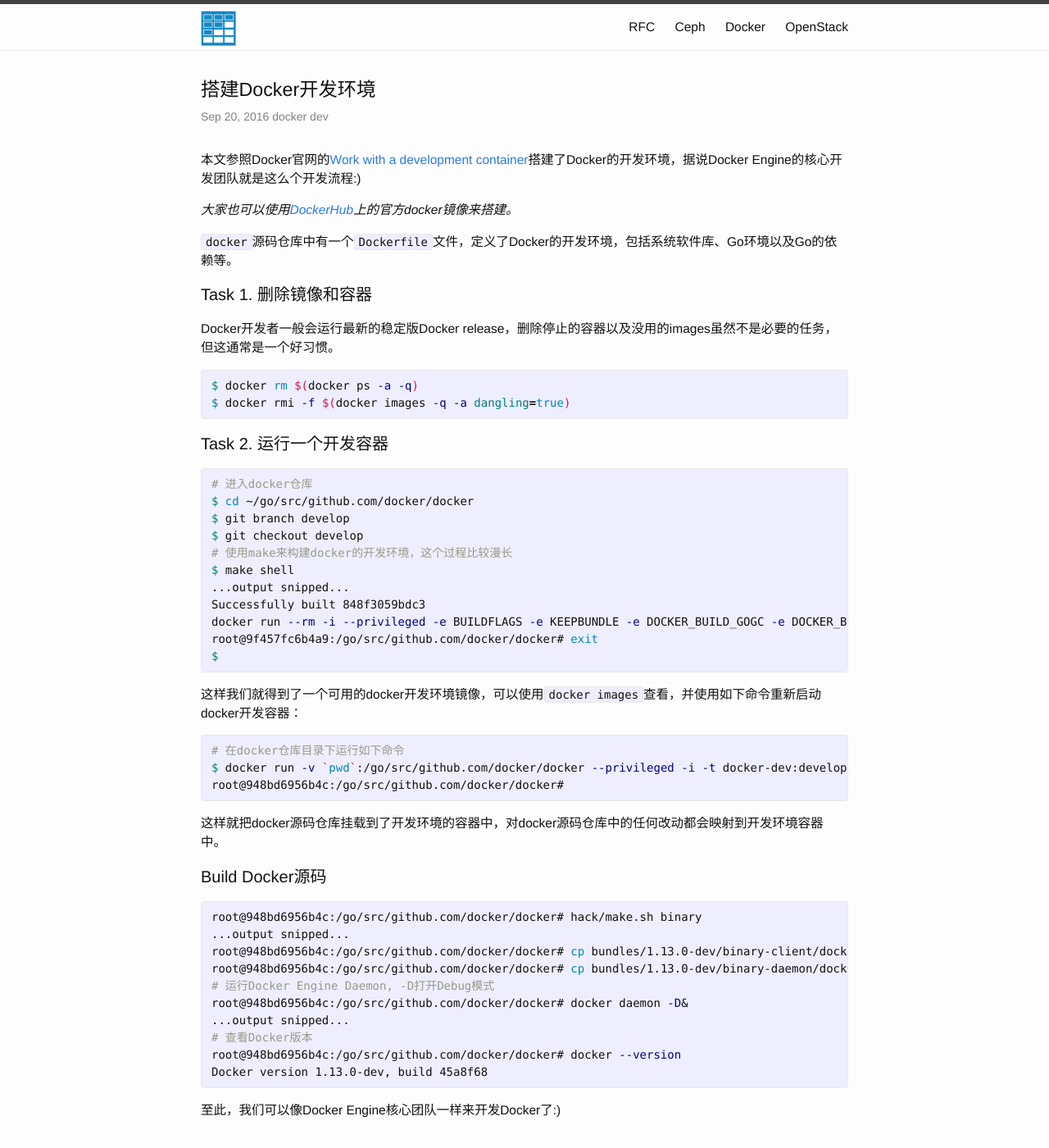
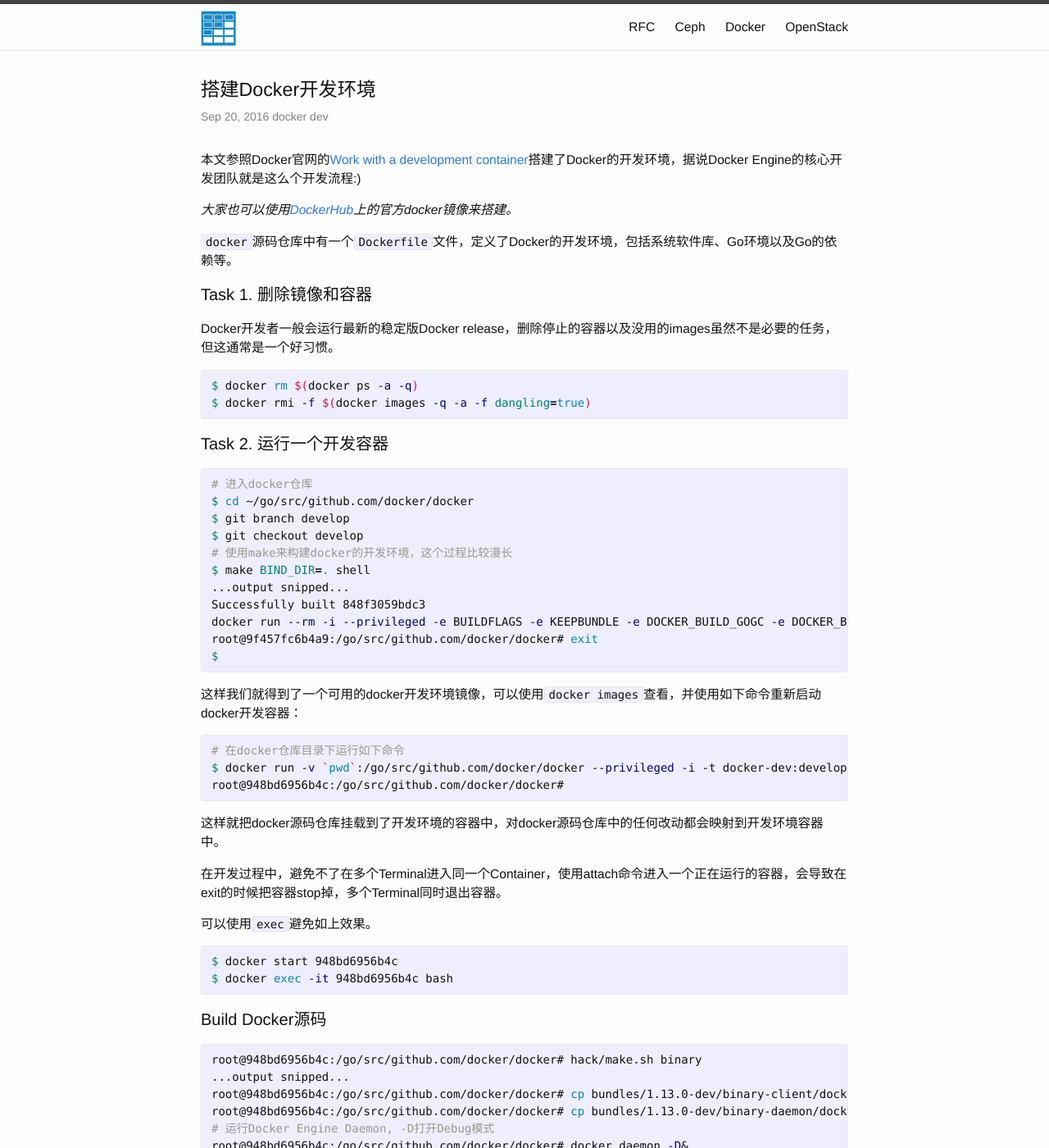
Before and after one commit to zhjwpku/zhjwpku.github.io, a Jekyll site: the page built from _posts/2016-09-20-docker-set-up-dev-env.markdown, in a window 1280 px wide and 1400 px high. Shown: the whole window at 82% size. Built offline with Jekyll 4.4.1, drawn with Linux system fonts in a browser that asks for light colours; comment, search, counter and statistics services are not loaded.

Commit message:
docker exec -it 948bd6956b4c bash
Signed-off-by: Zhao Junwang <zhjwpku@gmail.com>

```diff
--- a/_posts/2016-09-20-docker-set-up-dev-env.markdown
+++ b/_posts/2016-09-20-docker-set-up-dev-env.markdown
@@ -19,7 +19,7 @@
 
 {% highlight shell %}
 $ docker rm $(docker ps -a -q)
-$ docker rmi -f $(docker images -q -a dangling=true)
+$ docker rmi -f $(docker images -q -a -f dangling=true)
 {% endhighlight %}
 
 <h4>Task 2. 运行一个开发容器</h4>
@@ -29,7 +29,7 @@
 $ git branch develop
 $ git checkout develop
 # 使用make来构建docker的开发环境，这个过程比较漫长
-$ make shell
+$ make BIND_DIR=. shell
 ...output snipped...
 Successfully built 848f3059bdc3
 docker run --rm -i --privileged -e BUILDFLAGS -e KEEPBUNDLE -e DOCKER_BUILD_GOGC -e DOCKER_BUILD_PKGS -e DOCKER_CLIENTONLY -e DOCKER_DEBUG -e DOCKER_EXPERIMENTAL -e DOCKER_GITCOMMIT -e DOCKER_GRAPHDRIVER=devicemapper -e DOCKER_INCREMENTAL_BINARY -e DOCKER_REMAP_ROOT -e DOCKER_STORAGE_OPTS -e DOCKER_USERLANDPROXY -e TESTDIRS -e TESTFLAGS -e TIMEOUT -v "home/zhjwpku/go/src/github.com/docker/docker/bundles:/go/src/github.com/docker/docker/bundles" -t "docker-dev:develop" bash
@@ -45,6 +45,15 @@
 {% endhighlight %}
 
 这样就把docker源码仓库挂载到了开发环境的容器中，对docker源码仓库中的任何改动都会映射到开发环境容器中。
+
+在开发过程中，避免不了在多个Terminal进入同一个Container，使用attach命令进入一个正在运行的容器，会导致在exit的时候把容器stop掉，多个Terminal同时退出容器。
+
+可以使用`exec`避免如上效果。
+
+{% highlight shell %}
+$ docker start 948bd6956b4c
+$ docker exec -it 948bd6956b4c bash
+{% endhighlight %}
 
 <h4>Build Docker源码</h4>
 {% highlight shell %}
```
